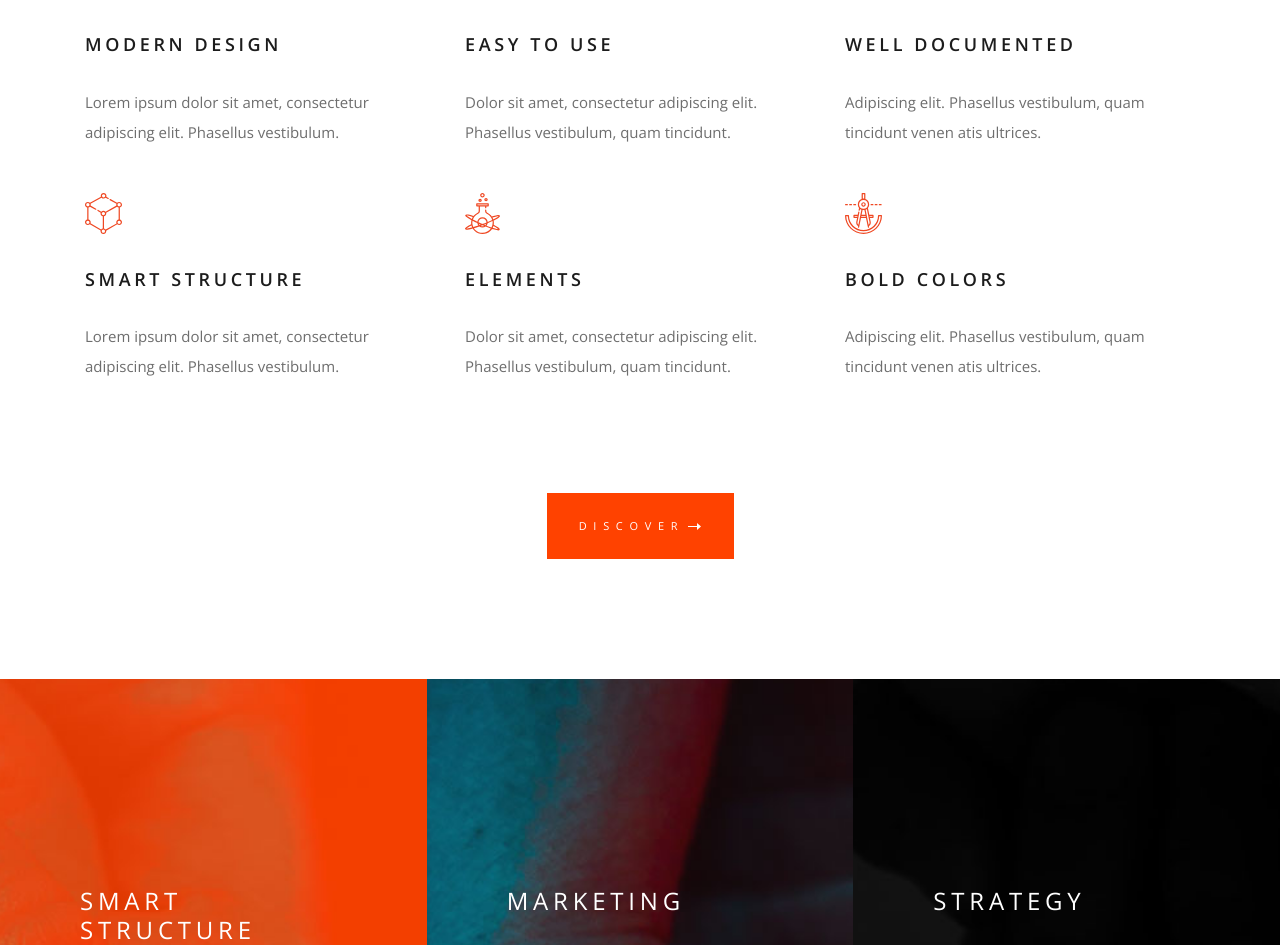
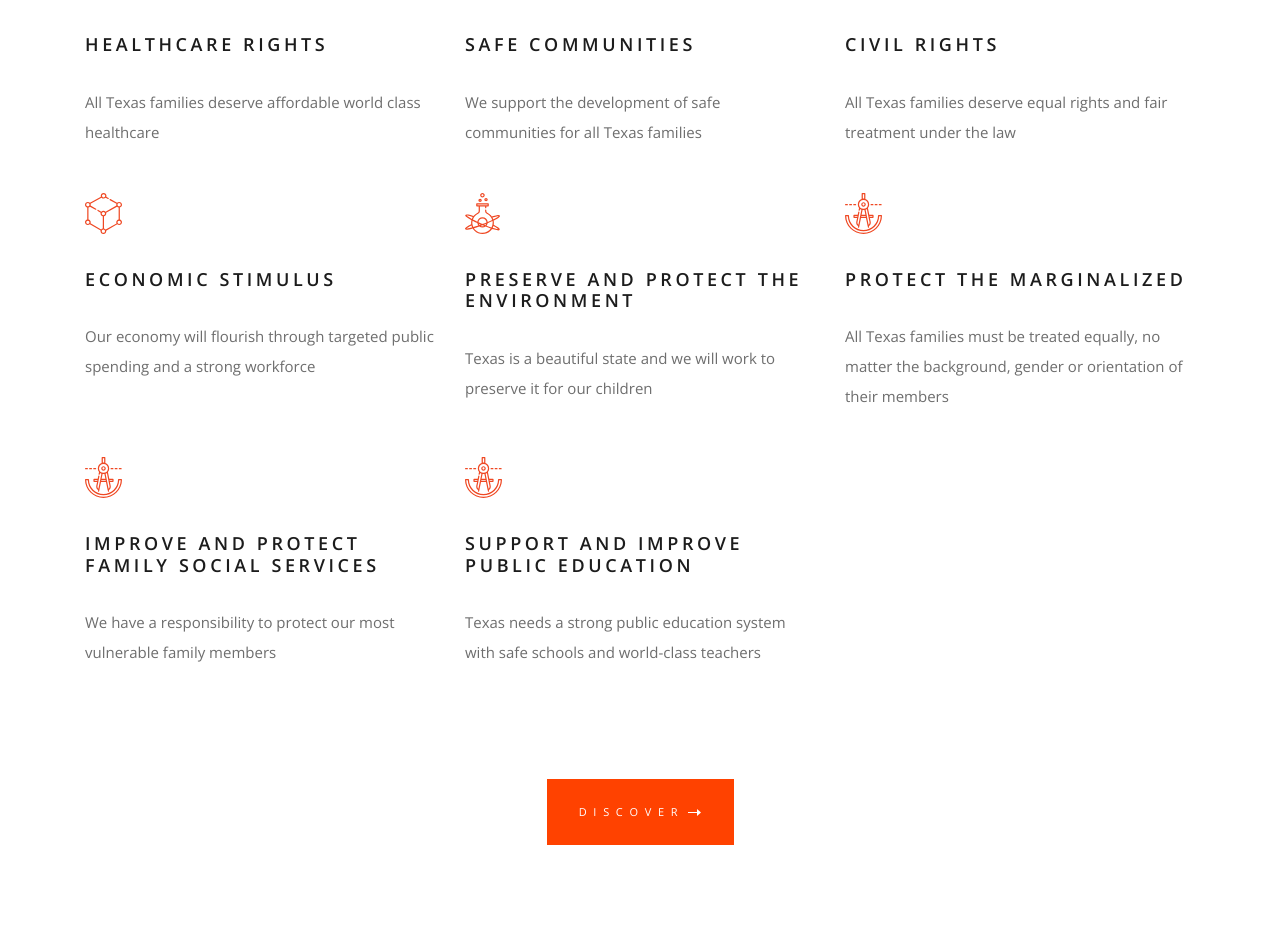
Before and after one commit to shpeacock/txfmprj, a PHP site: page /about.html in a window 1280 px wide. Shown: the part 658-1603 px from the top of the page. Run offline with PHP 8.4, Linux system fonts and the light colour scheme; some libraries are stand-ins or nearby versions.

Commit message:
fleshed out the about page

```diff
--- a/about.html
+++ b/about.html
@@ -35,7 +35,7 @@
 			<ul class="nav_items">
 				<li><a href="index.html"><span>home</span></a></li>
 				<li class="active"><a href="#"><span>about</span></a></li>
-				<li><a href="endorsements.html"><span>endorsemsnts</span></a></li>
+				<li><a href="endorsements.html"><span>endorsements</span></a></li>
 				<li><a href="blog.html"><span>blog</span></a></li>
 				<li><a href="contact.html"><span>contact</span></a></li>
 			</ul>
@@ -116,48 +116,64 @@
 					<div class="icon_container d-flex flex-column justify-content-end">
 						<img src="images/icon_1.svg" alt="">
 					</div>
-					<h3>modern design</h3>
-					<p>Lorem ipsum dolor sit amet, consectetur adipiscing elit. Phasellus vestibulum.</p>
+					<h3>Healthcare Rights</h3>
+					<p>All Texas families deserve affordable world class healthcare</p>
 				</div>
 
 				<div class="col-lg-4 service_item text-left d-flex flex-column align-items-start justify-content-start">
 					<div class="icon_container d-flex flex-column justify-content-end">
 						<img src="images/icon_2.svg" alt="">
 					</div>
-					<h3>easy to use</h3>
-					<p>Dolor sit amet, consectetur adipiscing elit. Phasellus vestibulum, quam tincidunt.</p>
+					<h3>Safe Communities</h3>
+					<p>We support the development of safe communities for all Texas families</p>
 				</div>
 
 				<div class="col-lg-4 service_item text-left d-flex flex-column align-items-start justify-content-start">
 					<div class="icon_container d-flex flex-column justify-content-end">
 						<img src="images/icon_3.svg" alt="">
 					</div>
-					<h3>well documented</h3>
-					<p>Adipiscing elit. Phasellus vestibulum, quam tincidunt venen atis ultrices.</p>
+					<h3>Civil Rights</h3>
+					<p>All Texas families deserve equal rights and fair treatment under the law</p>
 				</div>
 
 				<div class="col-lg-4 service_item text-left d-flex flex-column align-items-start justify-content-start">
 					<div class="icon_container d-flex flex-column justify-content-end">
 						<img src="images/icon_4.svg" alt="">
 					</div>
-					<h3>smart structure</h3>
-					<p>Lorem ipsum dolor sit amet, consectetur adipiscing elit. Phasellus vestibulum.</p>
+					<h3>Economic Stimulus</h3>
+					<p>Our economy will flourish through targeted public spending and a strong workforce</p>
 				</div>
 
 				<div class="col-lg-4 service_item text-left d-flex flex-column align-items-start justify-content-start">
 					<div class="icon_container d-flex flex-column justify-content-end">
 						<img src="images/icon_5.svg" alt="">
 					</div>
-					<h3>elements</h3>
-					<p>Dolor sit amet, consectetur adipiscing elit. Phasellus vestibulum, quam tincidunt.</p>
+					<h3>Preserve and protect the environment</h3>
+					<p>Texas is a beautiful state and we will work to preserve it for our children</p>
 				</div>
 
 				<div class="col-lg-4 service_item text-left d-flex flex-column align-items-start justify-content-start">
 					<div class="icon_container d-flex flex-column justify-content-end">
 						<img src="images/icon_6.svg" alt="">
 					</div>
-					<h3>bold colors</h3>
-					<p>Adipiscing elit. Phasellus vestibulum, quam tincidunt venen atis ultrices.</p>
+					<h3>Protect the marginalized</h3>
+					<p>All Texas families must be treated equally, no matter the background, gender or orientation of their members</p>
+				</div>
+
+				<div class="col-lg-4 service_item text-left d-flex flex-column align-items-start justify-content-start">
+					<div class="icon_container d-flex flex-column justify-content-end">
+						<img src="images/icon_6.svg" alt="">
+					</div>
+					<h3>Improve and Protect Family Social Services</h3>
+					<p>We have a responsibility to protect our most vulnerable family members</p>
+				</div>
+
+				<div class="col-lg-4 service_item text-left d-flex flex-column align-items-start justify-content-start">
+					<div class="icon_container d-flex flex-column justify-content-end">
+						<img src="images/icon_6.svg" alt="">
+					</div>
+					<h3>Support and Improve Public Education</h3>
+					<p>Texas needs a strong public education system with safe schools and world-class teachers</p>
 				</div>
 
 			</div>
--- a/endorsements.html
+++ b/endorsements.html
@@ -1,7 +1,7 @@
 <!DOCTYPE html>
 <html lang="en">
 <head>
-<title>Zeta - Elements</title>
+<title>Zeta - Endorsements</title>
 <meta charset="utf-8">
 <meta http-equiv="X-UA-Compatible" content="IE=edge">
 <meta name="description" content="Zeta Template Project - Elements">
--- a/styles/services_styles.css
+++ b/styles/services_styles.css
@@ -316,7 +316,7 @@ section
 	padding-left: 48px;
 	padding-right: 48px;
 	z-index: 20;
-	background: #FFFFFF;
+	background: #0B79A5;
 	-webkit-transition: all 300ms ease;
 	-moz-transition: all 300ms ease;
 	-ms-transition: all 300ms ease;
```
